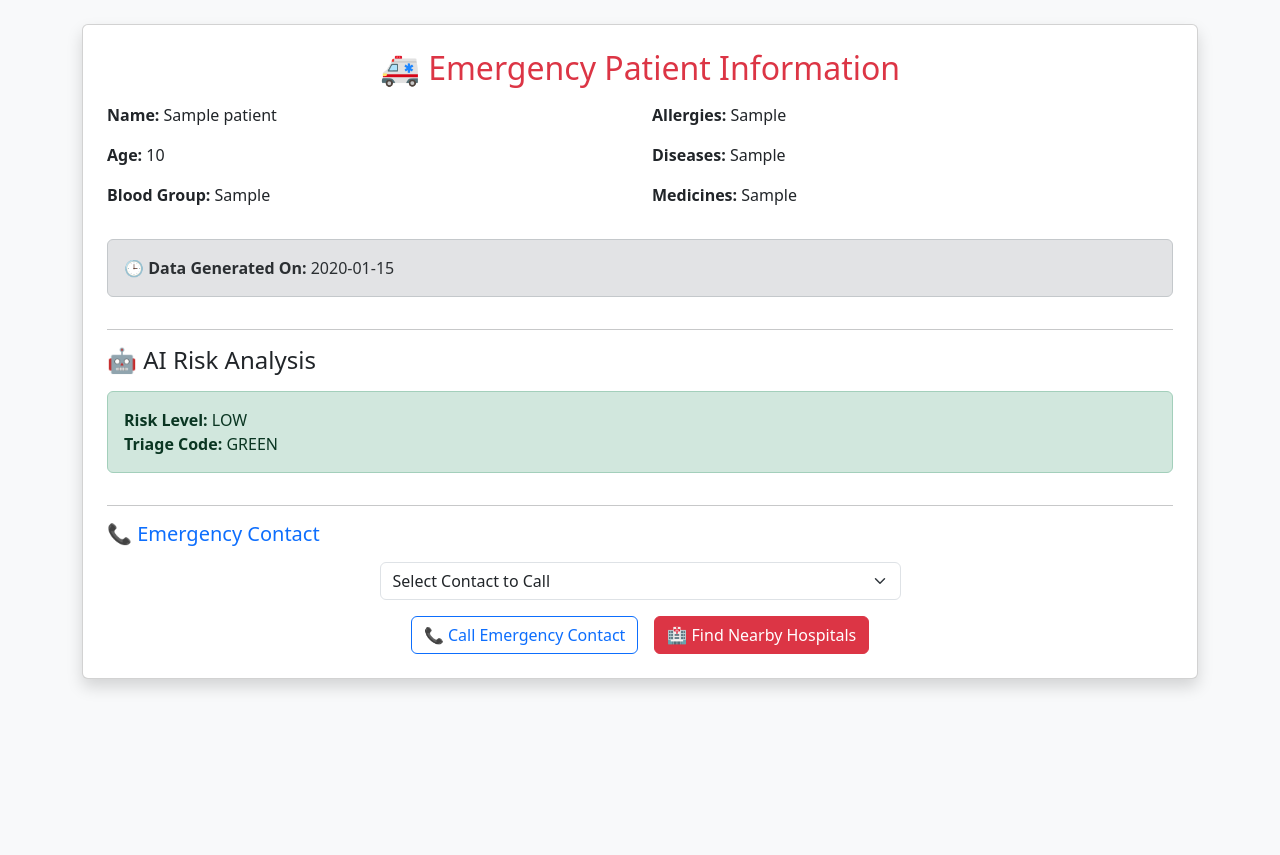
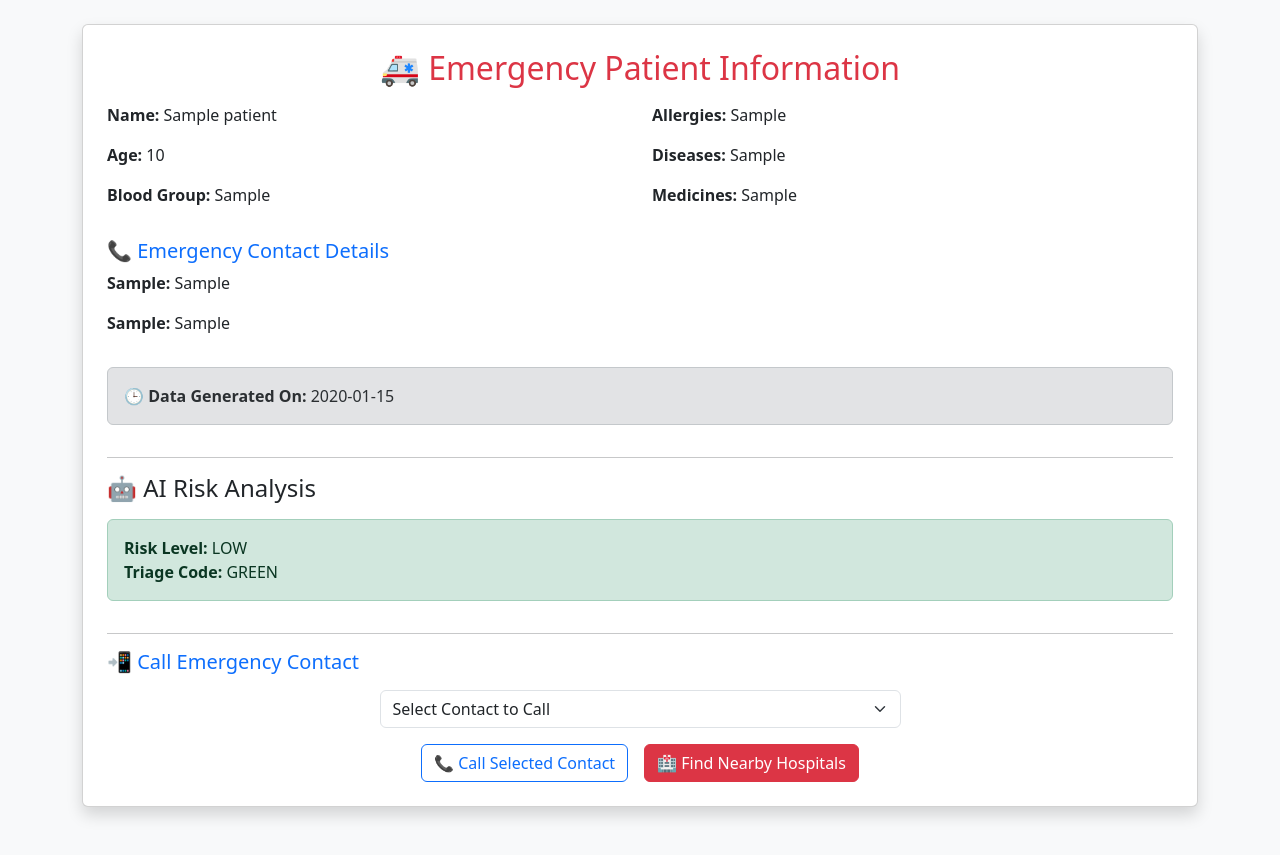
Before and after one commit to sonuy10/Ai-Emergency-Qr-Health-System, a Flask app: page /scan/1 in a window 1280 px wide. Before the commit the page ends 690 px from the top, so only its background shows below. Run offline with Flask 3, Linux system fonts and the light colour scheme; tables that the repository leaves empty hold one stand-in row (values such as "Sample post").

Commit message:
Update emergency contact section in HTML template

```diff
--- a/templates/emergency_view.html
+++ b/templates/emergency_view.html
@@ -46,6 +46,25 @@
             </div>
         </div>
 
+        <!-- Emergency Contacts (VISIBLE DETAILS) -->
+        <div class="mt-3">
+            <h5 class="text-primary">📞 Emergency Contact Details</h5>
+
+            {% if patient[7] %}
+                <p>
+                    <strong>{{ patient[8] }}:</strong>
+                    {{ patient[7] }}
+                </p>
+            {% endif %}
+
+            {% if patient[9] %}
+                <p>
+                    <strong>{{ patient[10] }}:</strong>
+                    {{ patient[9] }}
+                </p>
+            {% endif %}
+        </div>
+
         <!-- Generated Date -->
         <div class="alert alert-secondary mt-3">
             <strong>🕒 Data Generated On:</strong> {{ patient[11] }}
@@ -75,8 +94,8 @@
 
         <hr>
 
-        <!-- Emergency Call Section -->
-        <h5 class="mb-3 text-primary">📞 Emergency Contact</h5>
+        <!-- Single Call Action -->
+        <h5 class="mb-3 text-primary">📲 Call Emergency Contact</h5>
 
         <div class="row justify-content-center mb-3">
             <div class="col-md-6">
@@ -100,7 +119,7 @@
 
         <div class="d-flex justify-content-center gap-3">
             <button onclick="callSelectedContact()" class="btn btn-outline-primary">
-                📞 Call Emergency Contact
+                📞 Call Selected Contact
             </button>
 
             <a href="/find_hospital" class="btn btn-danger">
```
